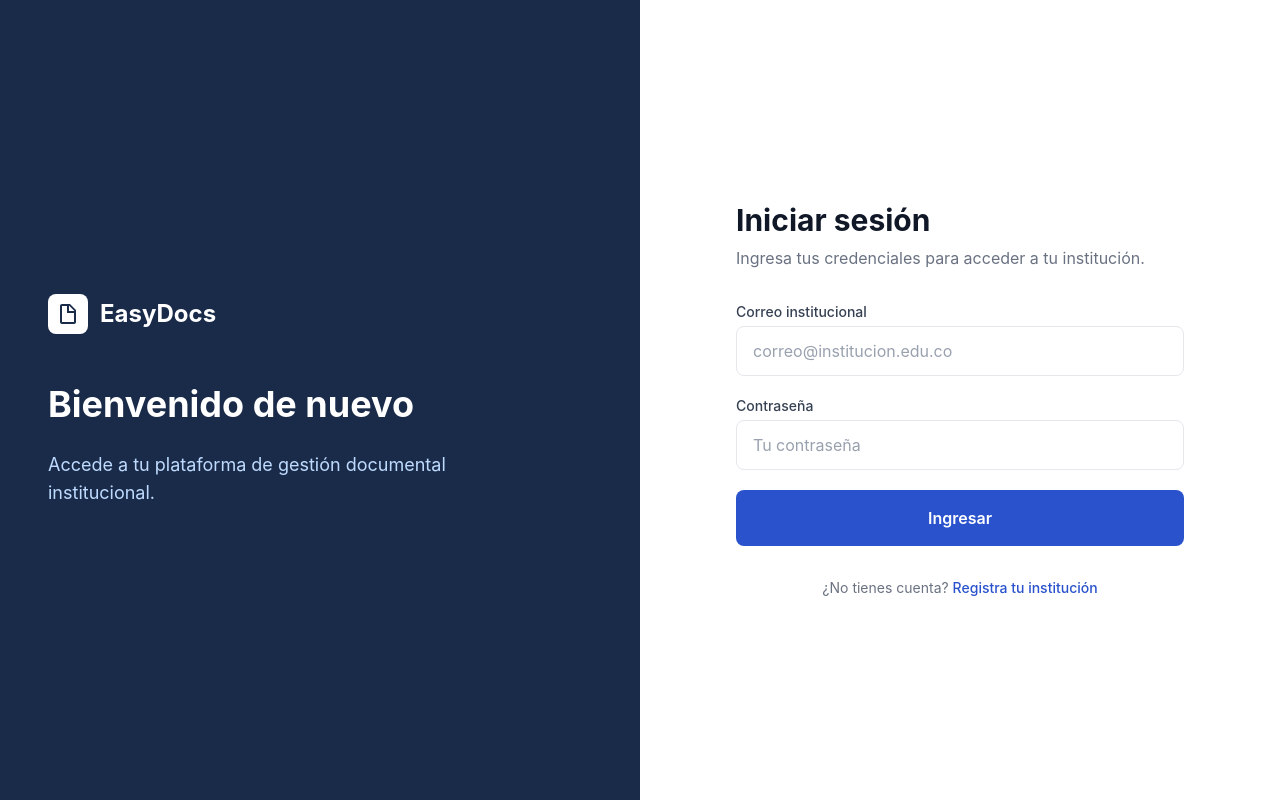
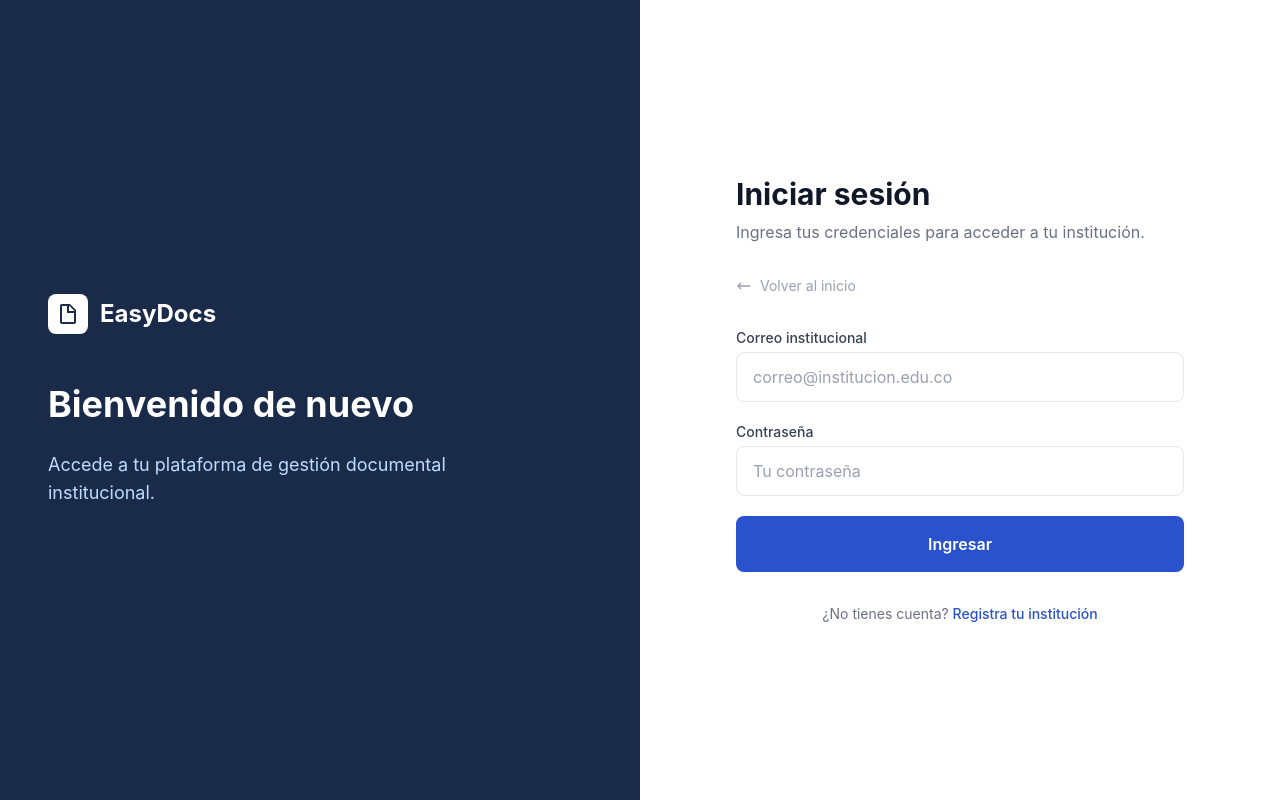
Before and after one commit to lauraarboledag/easydocs, a React app in the folder frontend/: page /login in a window 1280 px wide. Built offline with nearby package versions, Linux system fonts and the light colour scheme; the HTML template or start-up script is replaced by a standard one.

Commit message:
Fase 4: Arreglo de bug en vista previa de plantillas

```diff
--- a/frontend/src/pages/AdminTemplates.jsx
+++ b/frontend/src/pages/AdminTemplates.jsx
@@ -110,18 +110,28 @@ export default function AdminTemplates() {
   };
 
   const handleSelect = (template) => {
+    try {
       setSelected(template);
       setForm({
-      document_type: template.document_type,
-      name: template.name,
+        document_type: template.document_type || "",
+        name: template.name || "",
         description: template.description || "",
-      template_html: template.template_html,
-      required_fields: template.required_fields,
+        template_html: template.template_html || "",
+        required_fields: Array.isArray(template.required_fields)
+          ? template.required_fields
+          : [],
       });
-    setFieldsInput(template.required_fields.join(", "));
+      setFieldsInput(
+        Array.isArray(template.required_fields)
+          ? template.required_fields.join(", ")
+          : "",
+      );
       setMode("view");
       setError("");
       setShowSource(false);
+    } catch (err) {
+      console.error("Error en handleSelect:", err);
+    }
   };
 
   const handleCreate = () => {
@@ -531,23 +541,19 @@ export default function AdminTemplates() {
                     </div>
 
                     {mode === "view" ? (
-                      <div className="border border-gray-200 rounded-lg overflow-hidden">
-                        <div className="bg-gray-50 px-3 py-2 border-b border-gray-200 flex items-center gap-2">
-                          <Eye size={12} className="text-gray-400" />
-                          <span className="text-xs text-gray-400">
-                            Vista previa del documento
-                          </span>
-                        </div>
-                        <div
-                          className="p-4 prose prose-sm max-w-none text-sm"
-                          dangerouslySetInnerHTML={{
-                            __html: form.template_html.replace(
-                              /\{\{[^}]+\}\}/g,
-                              (match) =>
-                                `<span class="inline-block bg-blue-100 text-blue-700 text-xs px-1 py-0.5 rounded font-mono">${match}</span>`,
-                            ),
-                          }}
+                      <div className="bg-gray-50 border border-gray-200 rounded-lg p-4 text-center">
+                        <FileText
+                          size={32}
+                          className="text-gray-300 mx-auto mb-3"
                         />
+                        <p className="text-sm text-gray-500 font-medium">
+                          Vista previa no disponible
+                        </p>
+                        <p className="text-xs text-gray-400 mt-1">
+                          Haz clic en <strong>Editar</strong> para ver y
+                          modificar el HTML. La vista previa en PDF estará
+                          disponible próximamente.
+                        </p>
                       </div>
                     ) : showSource ? (
                       <textarea
--- a/frontend/src/pages/Login.jsx
+++ b/frontend/src/pages/Login.jsx
@@ -78,20 +78,36 @@ export default function Login() {
             </div>
             <span className="text-xl font-bold text-[#1a2b4a]">EasyDocs</span>
           </div>
-
           <h2 className="text-3xl font-bold text-gray-900 mb-2">
             Iniciar sesión
           </h2>
           <p className="text-gray-500 mb-8">
             Ingresa tus credenciales para acceder a tu institución.
           </p>
-
+          <button
+            onClick={() => navigate("/")}
+            className="flex items-center gap-2 text-sm text-gray-400 hover:text-gray-600 mb-8 transition-colors"
+          >
+            <svg
+              className="w-4 h-4"
+              fill="none"
+              stroke="currentColor"
+              viewBox="0 0 24 24"
+            >
+              <path
+                strokeLinecap="round"
+                strokeLinejoin="round"
+                strokeWidth={2}
+                d="M7 16l-4-4m0 0l4-4m-4 4h18"
+              />
+            </svg>
+            Volver al inicio
+          </button>
           {error && (
             <div className="bg-red-50 border border-red-200 text-red-700 px-4 py-3 rounded-lg mb-6 text-sm">
               {error}
             </div>
           )}
-
           <form onSubmit={handleSubmit} className="space-y-5">
             <div>
               <label className="block text-sm font-medium text-gray-700 mb-1">
@@ -131,7 +147,6 @@ export default function Login() {
               {loading ? "Ingresando..." : "Ingresar"}
             </button>
           </form>
-
           <p className="text-center text-sm text-gray-500 mt-8">
             ¿No tienes cuenta?{" "}
             <Link
```
Lines whose indentation alone changed are shown as unchanged.
